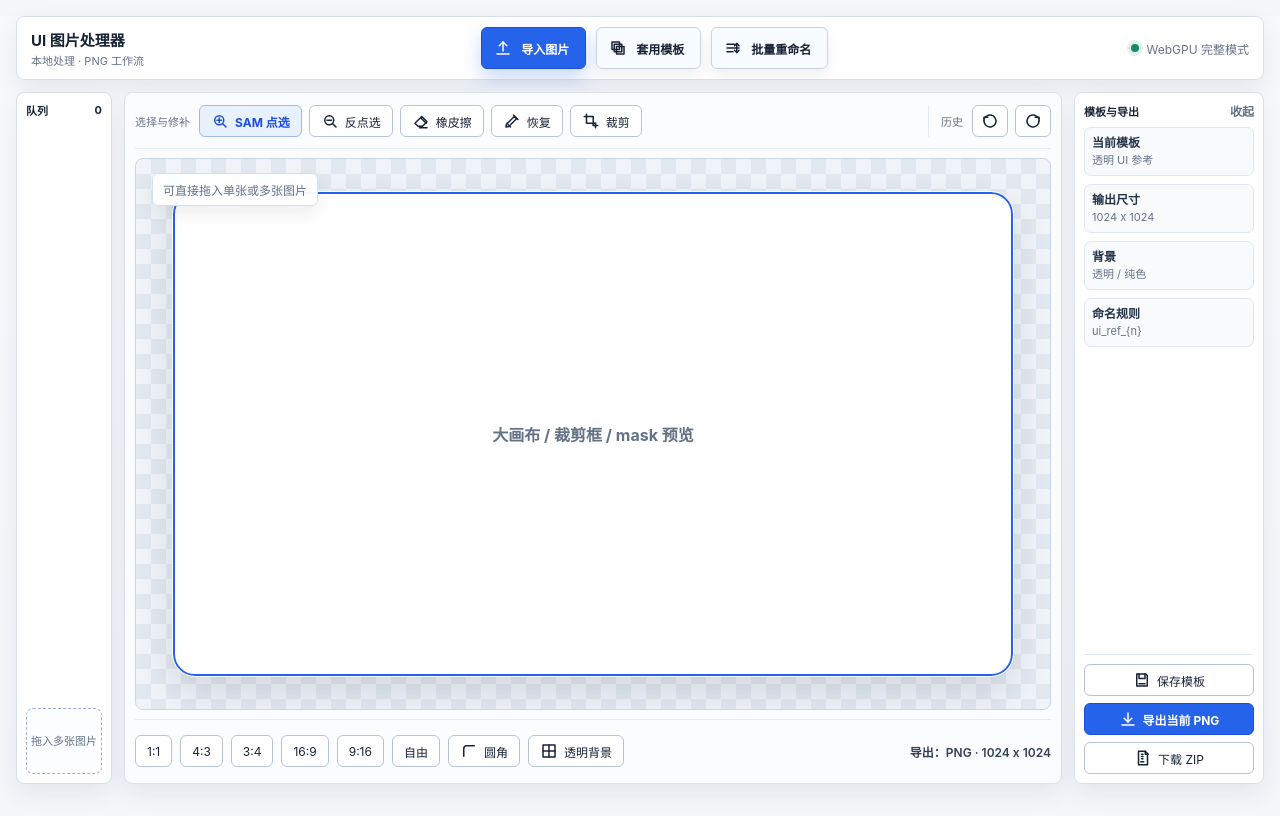
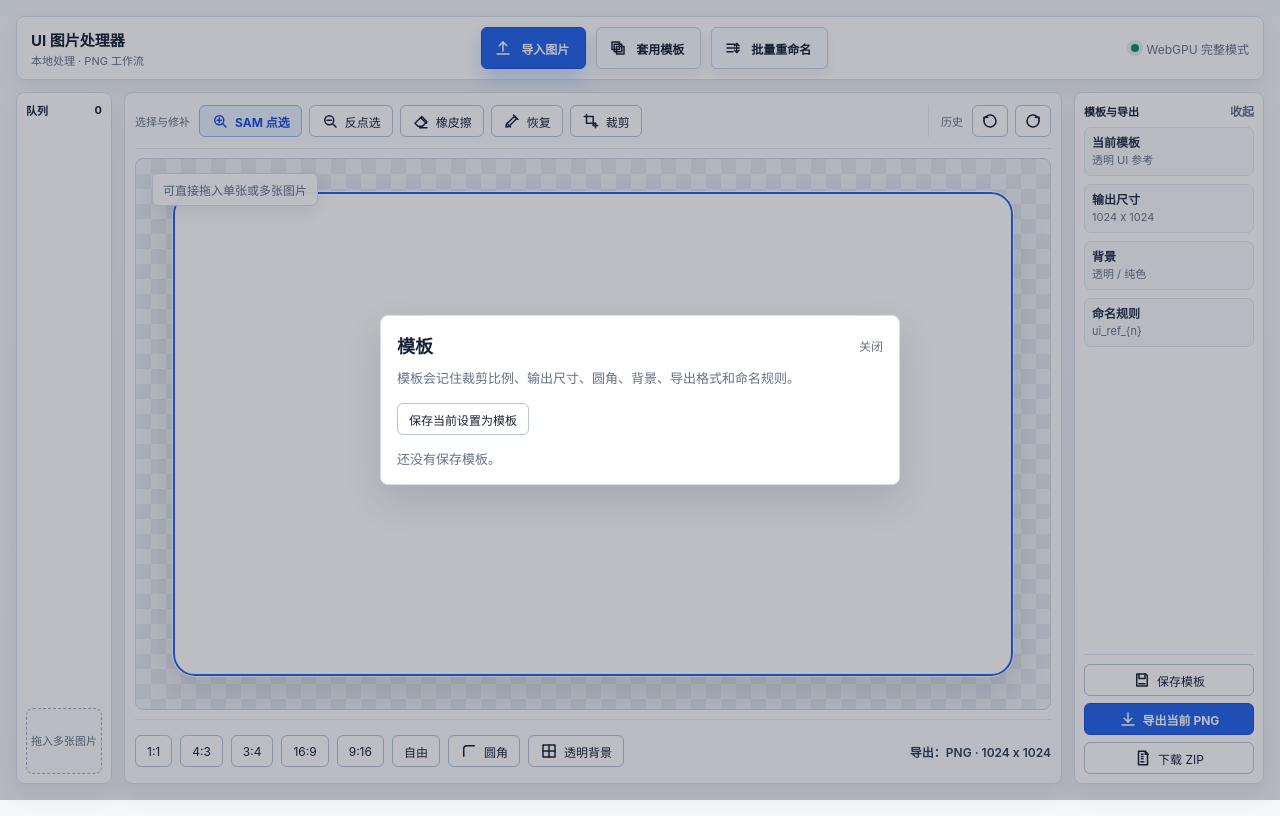
Before and after one commit to olafifi/ui-image-processor, a React (Vite) app: page / in a window 1280 px wide. Both pictures are taken after a click on the button "套用模板". Built offline with nearby package versions, Linux system fonts and the light colour scheme.

Commit message:
feat: persist export templates locally

```diff
--- a/src/App.tsx
+++ b/src/App.tsx
@@ -1,16 +1,21 @@
-import { useCallback, useEffect, useRef, useState } from 'react';
+import { useCallback, useEffect, useMemo, useRef, useState } from 'react';
 import { EditorCanvas } from './components/EditorCanvas';
 import { ExportPanel } from './components/ExportPanel';
 import { ImageQueue } from './components/ImageQueue';
 import { RenameDialog } from './components/RenameDialog';
+import { TemplateDialog } from './components/TemplateDialog';
 import { TopBar } from './components/TopBar';
 import { createImageQueueItem, filterSupportedImageFiles } from './lib/fileImport';
-import type { ImageQueueItem } from './types';
+import { createLocalStorageTemplateStore, type TemplateDraft } from './lib/templateStore';
+import type { ImageQueueItem, Template } from './types';
 
 export function App() {
   const [items, setItems] = useState<ImageQueueItem[]>([]);
   const [isRenameOpen, setIsRenameOpen] = useState(false);
+  const [isTemplateOpen, setIsTemplateOpen] = useState(false);
+  const [templates, setTemplates] = useState<Template[]>([]);
   const objectUrls = useRef<string[]>([]);
+  const templateStore = useMemo(() => createLocalStorageTemplateStore(), []);
 
   const importFiles = useCallback((files: Iterable<File>) => {
     const nextItems = filterSupportedImageFiles(files).map((file) => {
@@ -30,13 +35,30 @@ export function App() {
     };
   }, []);
 
+  useEffect(() => {
+    void templateStore.list().then(setTemplates);
+  }, [templateStore]);
+
+  const saveTemplate = useCallback(
+    (template: TemplateDraft) => {
+      void templateStore.save(template).then(async () => {
+        setTemplates(await templateStore.list());
+      });
+    },
+    [templateStore]
+  );
+
   return (
     <div className="app-shell">
-      <TopBar onImportFiles={importFiles} onOpenRename={() => setIsRenameOpen(true)} />
+      <TopBar
+        onImportFiles={importFiles}
+        onOpenRename={() => setIsRenameOpen(true)}
+        onOpenTemplate={() => setIsTemplateOpen(true)}
+      />
       <div className="workspace">
         <ImageQueue items={items} onImportFiles={importFiles} />
         <EditorCanvas onImportFiles={importFiles} />
-        <ExportPanel />
+        <ExportPanel onOpenTemplate={() => setIsTemplateOpen(true)} />
       </div>
       {isRenameOpen && (
         <RenameDialog
@@ -52,6 +74,13 @@ export function App() {
           onClose={() => setIsRenameOpen(false)}
         />
       )}
+      {isTemplateOpen && (
+        <TemplateDialog
+          onClose={() => setIsTemplateOpen(false)}
+          onSave={saveTemplate}
+          templates={templates}
+        />
+      )}
     </div>
   );
 }
--- a/src/components/ExportPanel.tsx
+++ b/src/components/ExportPanel.tsx
@@ -1,6 +1,10 @@
 import { Icon } from './Icon';
 
-export function ExportPanel() {
+interface ExportPanelProps {
+  onOpenTemplate: () => void;
+}
+
+export function ExportPanel({ onOpenTemplate }: ExportPanelProps) {
   return (
     <aside className="panel">
       <div className="side-title">
@@ -29,7 +33,7 @@ export function ExportPanel() {
 
       <div className="spacer" />
       <div className="export-group">
-        <button type="button">
+        <button onClick={onOpenTemplate} type="button">
           <Icon name="save" />
           保存模板
         </button>
--- /dev/null
+++ b/src/components/TemplateDialog.tsx
@@ -0,0 +1,60 @@
+import type { Template, TemplateDraft } from '../lib/templateStore';
+
+interface TemplateDialogProps {
+  templates: Template[];
+  onClose: () => void;
+  onSave: (template: TemplateDraft) => void;
+}
+
+const defaultTemplate: TemplateDraft = {
+  name: '透明 UI 参考',
+  crop: {
+    ratio: '1:1',
+    x: 0,
+    y: 0,
+    width: 1,
+    height: 1
+  },
+  exportSettings: {
+    format: 'png',
+    width: 1024,
+    height: 1024,
+    backgroundType: 'transparent',
+    backgroundColor: '#ffffff',
+    cornerRadius: 24
+  },
+  namingRule: 'ui_ref_{n}'
+};
+
+export function TemplateDialog({ templates, onClose, onSave }: TemplateDialogProps) {
+  return (
+    <div className="modal-backdrop">
+      <section aria-labelledby="template-dialog-title" className="modal" role="dialog">
+        <header className="modal-header">
+          <h2 id="template-dialog-title">模板</h2>
+          <button className="ghost-button" onClick={onClose} type="button">
+            关闭
+          </button>
+        </header>
+
+        <p className="modal-copy">模板会记住裁剪比例、输出尺寸、圆角、背景、导出格式和命名规则。</p>
+
+        <button onClick={() => onSave(defaultTemplate)} type="button">
+          保存当前设置为模板
+        </button>
+
+        <div className="template-list">
+          {templates.length === 0 ? (
+            <p>还没有保存模板。</p>
+          ) : (
+            templates.map((template) => (
+              <button key={template.id} type="button">
+                {template.name}
+              </button>
+            ))
+          )}
+        </div>
+      </section>
+    </div>
+  );
+}
--- a/src/components/TopBar.tsx
+++ b/src/components/TopBar.tsx
@@ -4,9 +4,10 @@ import { Icon } from './Icon';
 interface TopBarProps {
   onImportFiles: (files: Iterable<File>) => void;
   onOpenRename: () => void;
+  onOpenTemplate: () => void;
 }
 
-export function TopBar({ onImportFiles, onOpenRename }: TopBarProps) {
+export function TopBar({ onImportFiles, onOpenRename, onOpenTemplate }: TopBarProps) {
   const inputRef = useRef<HTMLInputElement>(null);
 
   return (
@@ -35,7 +36,7 @@ export function TopBar({ onImportFiles, onOpenRename }: TopBarProps) {
           ref={inputRef}
           type="file"
         />
-        <button className="action" type="button">
+        <button className="action" onClick={onOpenTemplate} type="button">
           <Icon name="template" />
           套用模板
         </button>
--- /dev/null
+++ b/src/lib/templateStore.ts
@@ -0,0 +1,89 @@
+import type { CropRect, ExportSettings, Template } from '../types';
+
+export type { Template } from '../types';
+
+const STORAGE_KEY = 'ui-image-processor.templates.v1';
+
+export interface TemplateDraft {
+  name: string;
+  crop: CropRect;
+  exportSettings: ExportSettings;
+  namingRule: string;
+}
+
+export interface TemplateStore {
+  list(): Promise<Template[]>;
+  save(template: TemplateDraft): Promise<Template>;
+  remove(id: string): Promise<void>;
+}
+
+export function createMemoryTemplateStore(initialTemplates: Template[] = []): TemplateStore {
+  let templates = [...initialTemplates];
+
+  return {
+    async list() {
+      return [...templates];
+    },
+    async save(template) {
+      const now = new Date().toISOString();
+      const saved: Template = {
+        ...template,
+        id: createId(),
+        createdAt: now,
+        updatedAt: now
+      };
+      templates = [saved, ...templates];
+      return saved;
+    },
+    async remove(id) {
+      templates = templates.filter((template) => template.id !== id);
+    }
+  };
+}
+
+export function createLocalStorageTemplateStore(storage: Storage = window.localStorage): TemplateStore {
+  return {
+    async list() {
+      return readTemplates(storage);
+    },
+    async save(template) {
+      const now = new Date().toISOString();
+      const saved: Template = {
+        ...template,
+        id: createId(),
+        createdAt: now,
+        updatedAt: now
+      };
+      writeTemplates(storage, [saved, ...readTemplates(storage)]);
+      return saved;
+    },
+    async remove(id) {
+      writeTemplates(
+        storage,
+        readTemplates(storage).filter((template) => template.id !== id)
+      );
+    }
+  };
+}
+
+function readTemplates(storage: Storage): Template[] {
+  const raw = storage.getItem(STORAGE_KEY);
+  if (!raw) {
+    return [];
+  }
+
+  try {
+    const parsed = JSON.parse(raw);
+    return Array.isArray(parsed) ? parsed : [];
+  } catch {
+    return [];
+  }
+}
+
+function writeTemplates(storage: Storage, templates: Template[]) {
+  storage.setItem(STORAGE_KEY, JSON.stringify(templates));
+}
+
+function createId(): string {
+  return crypto.randomUUID?.() ?? `template-${Date.now()}-${Math.random().toString(16).slice(2)}`;
+}
--- a/src/styles.css
+++ b/src/styles.css
@@ -456,3 +456,15 @@ svg {
   color: #b42318;
   font-size: 13px;
 }
+
+.template-list {
+  display: grid;
+  gap: 8px;
+  margin-top: 14px;
+}
+
+.template-list p {
+  margin: 0;
+  color: var(--muted);
+  font-size: 13px;
+}
```
Also changed, not shown: 2 other files (tests, documents, lock files or other folders).
